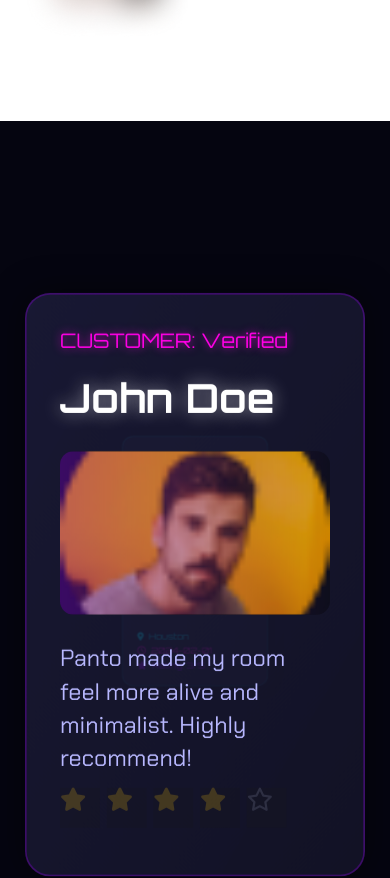
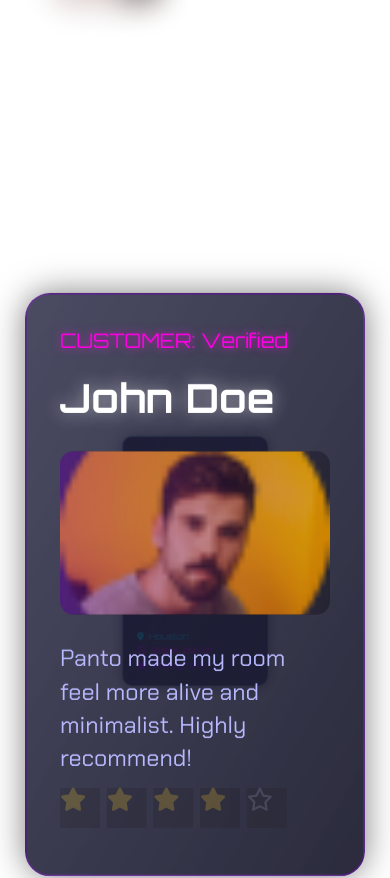
Before and after one commit to mdhasibseo/panto-react-projects, a React (Vite) app: page / in a window 390 px wide. Shown: the part 5840-6718 px from the top of the page. Built offline with nearby package versions, Linux system fonts and the light colour scheme.

Commit message:
responsive

```diff
--- a/src/components/Testimonials.jsx
+++ b/src/components/Testimonials.jsx
@@ -231,7 +231,7 @@
   };
 
   return (
-    <div className="min-h-screen bg-[#050510] font-['Chakra_Petch'] overflow-hidden relative">
+    <div className="  font-['Chakra_Petch'] overflow-hidden relative">
 
       {/* Main Content */}
       <div className="h-screen flex flex-col">
```
